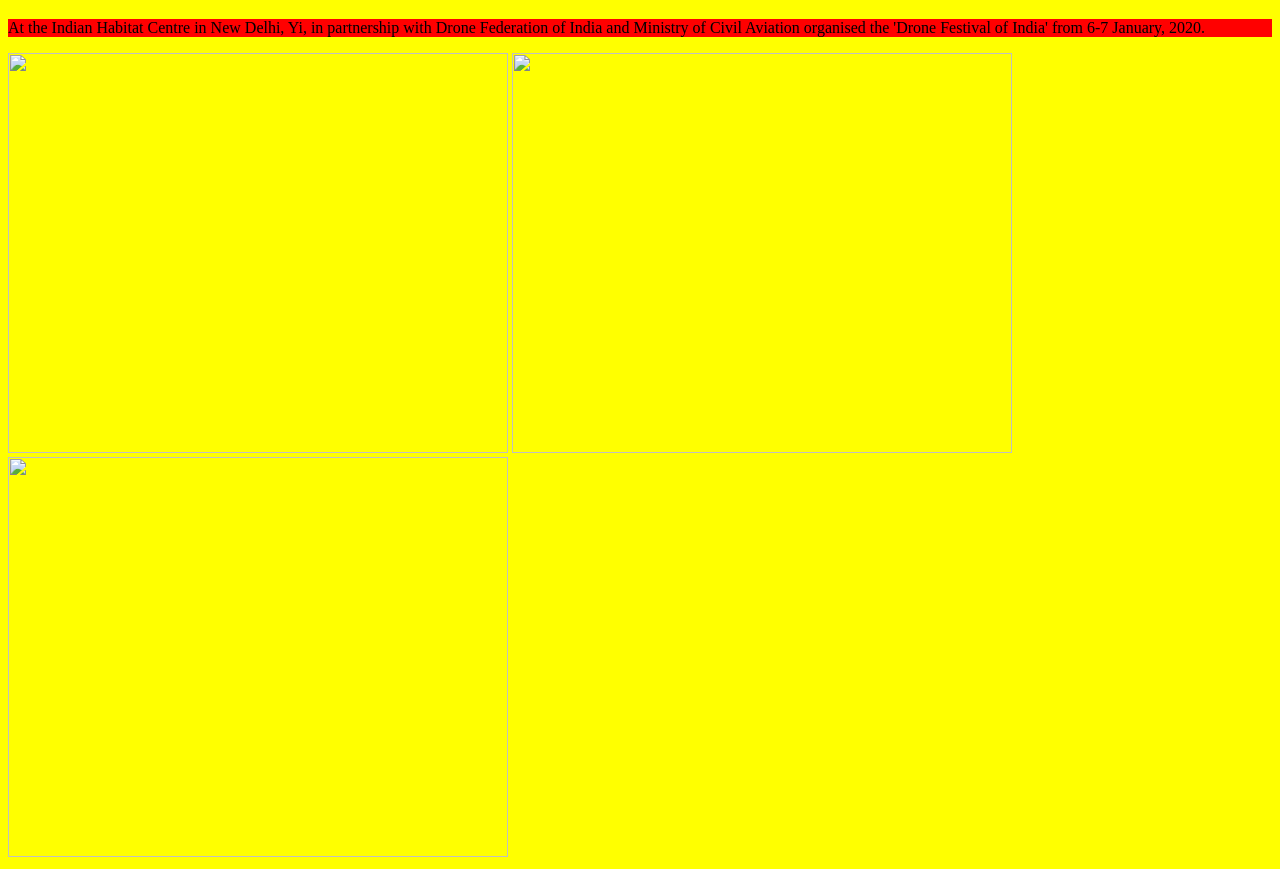
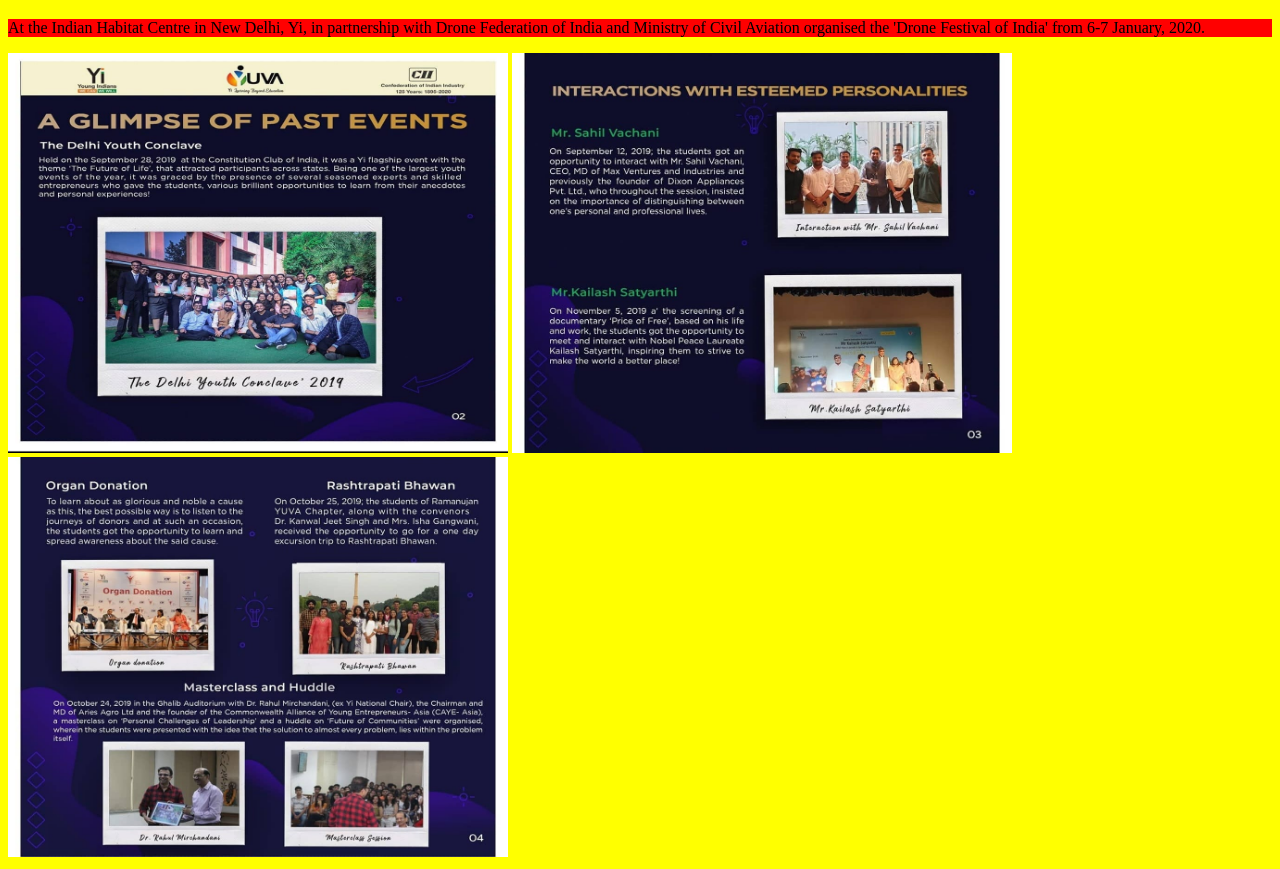
Before and after one commit to stark1ndustr1es/assignment, a plain HTML site: page Events.html in a window 1280 px wide. Shown: the part 61-930 px from the top of the page. Drawn offline with Linux system fonts and the light colour scheme.

Commit message:
Update Events.html

```diff
--- a/Events.html
+++ b/Events.html
@@ -15,9 +15,9 @@ body {
 At the Indian Habitat Centre in New Delhi, Yi, in partnership with Drone Federation of India and Ministry of Civil Aviation organised the 'Drone Festival of India' from 6-7 January, 2020.
 </p>
 
-<img src="10.jpg" width="500" height="400">
-<img src="11.jpg" width="500" height="400">
-<img src="12.jpg" width="500" height="400">
+<img src="10.jpeg" width="500" height="400">
+<img src="11.jpeg" width="500" height="400">
+<img src="12.jpeg" width="500" height="400">
 
 </body>
 </html>
```
